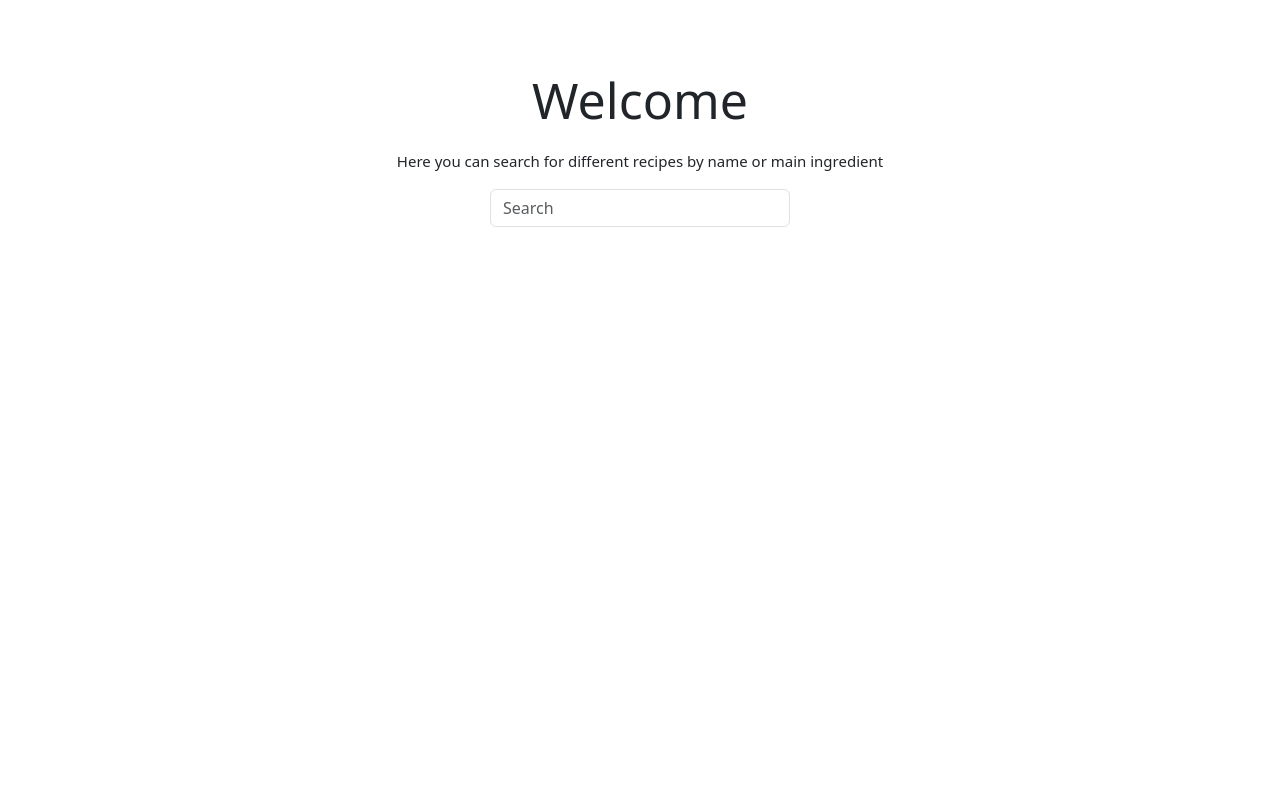
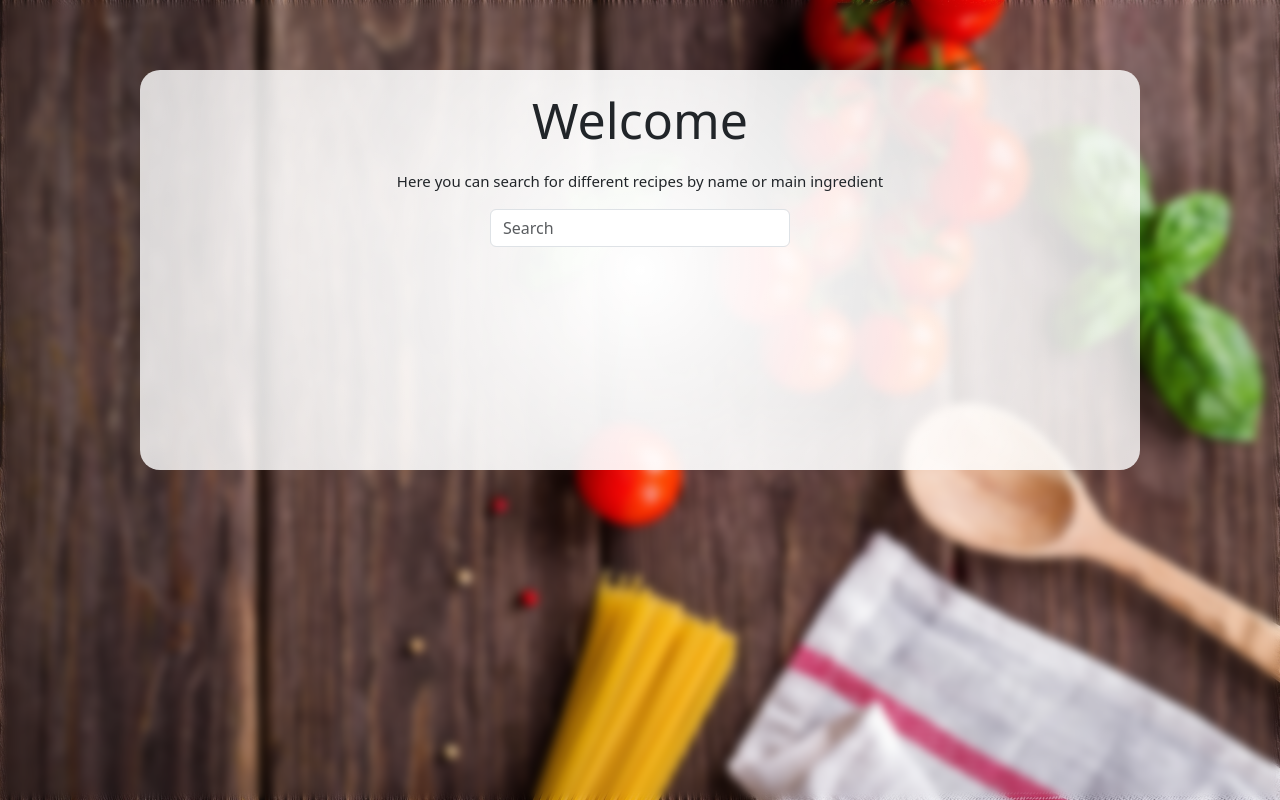
Before and after one commit to shoutcape/MealApp, a plain HTML site: page index.html in a window 1280 px wide. Drawn offline with nearby package versions, Linux system fonts and the light colour scheme; no server answers.

Commit message:
Add page load function and adjust styling

```diff
--- a/css/styles.css
+++ b/css/styles.css
@@ -1,3 +1,15 @@
+/* this wraps around the content to create the white background */
+.foreGround {
+    background: radial-gradient(circle at center, white, rgba(255, 255, 255, 0.8));
+    border-radius: 20px;
+    max-width: 1000px;
+    margin: auto;
+    margin-top: 50px;
+    padding: 20px;
+    min-height: 400px;
+}
+
+/* welcome header */
 .welcome {
     font-size: 50px;
     display: flex;
@@ -5,25 +17,29 @@
     margin-bottom: 20px;
 }
 
+/* description text*/
 .description {
     font-size: 15px;
     text-align: center;
 }
 
+/* searchbar */
 .input-group {
     max-width: 300px;
     display: flex;
     margin: auto;
 }
 
+/* search results */
 #foodResults {
     display: flex;
     justify-content: center;
     flex-wrap: wrap;
-    margin-left: 10%;
-    margin-right: 10%;
+    margin-left: 2%;
+    margin-right: 2%;
 }
 
+/* fluid images for each result*/
 .img-fluid {
     border-radius: 30px;
     /* box shadow taken from  https://getcssscan.com/css-box-shadow-examples */
@@ -32,30 +48,32 @@
     transition: transform 0.2s;
 }
 
+/* hover effect for images*/
 .img-fluid:hover {
     transform: scale(1.05);
     cursor: pointer;
 }
 
+/* size of the meal container */
 .mealBox {
     width: 250px;
     margin: 20px;
 }
 
+/* media query for smaller screens */
 @media (max-width: 600px) {
     #foodResults {
         margin: auto;
     }
     .mealBox {
-        width: 150px;
-        margin: 10px;
+        width: 130px;
+        margin: 5px;
         margin-bottom: 0px;
         padding: 0px;
     }
     .form-control {
         margin-bottom: 10px;
     }
-
 }
 
 .imgText {
@@ -66,6 +84,19 @@
     margin-top: 15px;
 }
 
+/* body and html adjustments for background fitting and blur effect*/
+body,
 html {
-    margin-top: 70px;
+    margin: 0px;
+    padding: 0px;
+    backdrop-filter: blur(5px);
+    background-size: cover;
+    height: 100%;
+    overflow: auto;
 }
+
+body {
+    background-image: url('../../images/mainBackground.jpg');
+    padding-top: 50px;
+    padding: 20px;
+}
--- a/index.html
+++ b/index.html
@@ -13,7 +13,7 @@
         />
     </head>
     <body>
-        <div id="bigPicture" class="container"></div>
+        <div class="foreGround">
         <div class="container position-relative">
             <h1 class="welcome">Welcome</h1>
             <p class="description">
@@ -32,6 +32,7 @@
             </form>
         </div>
         <div id="foodResults" class="foodResults"></div>
+        </div>
     </body>
     <script src="main.js"></script>
 </html>
--- a/main.js
+++ b/main.js
@@ -57,7 +57,6 @@ function getSearchResults() {
 
                     // make the pictures clickable
                     mealPicture.addEventListener('click', function () {
-                        console.log(meal.idMeal);
                         // use sessionStorage to store the id of the selected meal
                         sessionStorage.setItem('mealId', meal.idMeal);
                         window.location.href = '/pages/details/details.html';
--- a/pages/details/details.css
+++ b/pages/details/details.css
@@ -1,3 +1,5 @@
+
+/* fluid container for resonsive sizing */
 .container-fluid {
     background-color: white;
     padding: 30px;
@@ -10,6 +12,7 @@
     max-width: 1200px;
 }
 
+/* back to search button */
 .backButton {
     display: flex;
     border-radius: 0px 0px 10px 10px;
@@ -26,6 +29,7 @@
     background-color: lightgray;
 }
 
+/* instructions section */
 .textContent {
     margin: 20px;
     margin-top: 20px;
@@ -37,23 +41,28 @@
         rgba(0, 0, 0, 0.2) 0px -3px 0px inset;
 }
 
+/* Food name */
+#topBar h1 {
+    padding: 10px;
+    margin-left: 10px;
+    margin-bottom: 0px;
+}
+
+/*container for the mainphoto and ingredients */
 .mainContainer {
     display: flex;
     justify-content: center;
 }
 
+/* left half of the maincontainer */
 .leftSide {
     display: flex;
     flex-direction: column;
     margin: 10px;
 }
 
-#topBar h1 {
-    padding: 10px;
-    margin-left: 10px;
-    margin-bottom: 0px;
-}
 
+/* right half of the maincontainer */
 .rightSide {
     display: grid;
     margin-left: 30px;
@@ -66,6 +75,7 @@
     align-content: center;
 }
 
+/* ingredient sizing and aligning */
 #ingredient {
     align-items: center;
     text-align: center;
@@ -83,6 +93,7 @@
     max-width: 100px;
 }
 
+/* main photo aligning and sizing */
 #mainPhoto {
     height: fit-content;
     border-radius: 20px;
@@ -93,6 +104,7 @@
         rgba(0, 0, 0, 0.2) 0px -3px 0px inset;
 }
 
+/* media query for full desktop */
 @media (max-width: 1200px) {
     .content {
         display: flex;
@@ -120,6 +132,7 @@
     }
 }
 
+/* media query for smaller screen */
 @media (max-width: 700px) {
     .content {
         display: flex;
@@ -167,16 +180,19 @@
     }
 }
 
+/* html and body adjustments and background blur effect */
 body,
 html {
-    height: 110%;
     margin: 0px;
     padding: 0px;
     backdrop-filter: blur(30px);
     background-size: cover;
+    overflow: auto;
+    height: 100%;
 }
 
 body {
+    height: 100%;
     padding-top: 50px;
     padding: 20px;
 }
--- a/pages/details/details.js
+++ b/pages/details/details.js
@@ -1,3 +1,4 @@
+// on page load do function
 window.onload = function () {
     let backbutton = document.getElementById('backButton');
     backbutton.onclick = function () {
```
Also changed, not shown: images/mainBackground.jpg (added), 1 other file.
